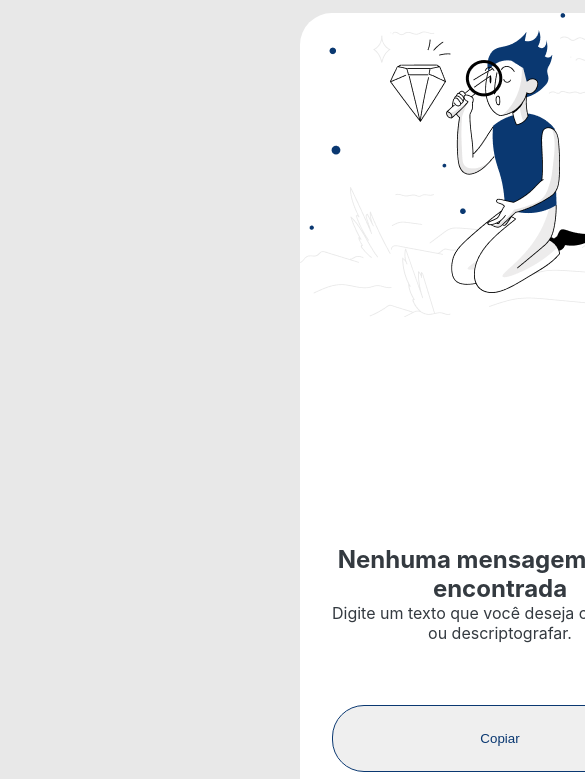
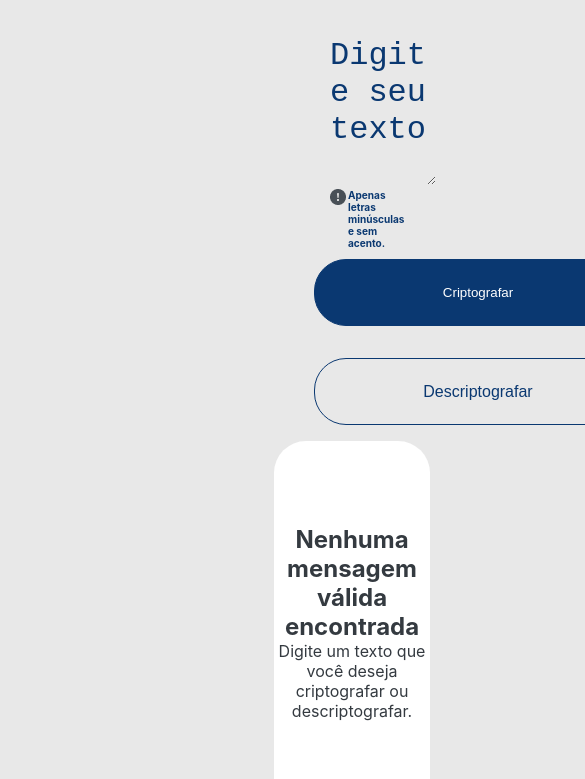
Before and after one commit to PedroHMBraz/decodificador.github.io, a plain HTML site: page index.html in a window 390 px wide. Shown: the part 65-844 px from the top of the page, 585 px wide, since content can reach past the window. Drawn offline with Linux system fonts and the light colour scheme.

Commit message:
responsibilidade

```diff
--- a/index.html
+++ b/index.html
@@ -20,8 +20,8 @@
                 <h6 class="alerta">Apenas letras minúsculas e sem acento.</h6>
             </div>
             <div class="botoes">
-                <button onclick="botaoCriptografar()" id ='chute' class="botao-encriptografar">Criptografar</button>
-                <button onclick="botaoDescriptografar()" id ='chute' class="botao-desencriptografar">Descriptografar</button>
+                <button onclick="botaoCriptografar()" class="botao-encriptografar">Criptografar</button>
+                <button onclick="botaoDescriptografar()" class="botao-desencriptografar">Descriptografar</button>
             </div>
         </section>
 
--- a/styles/style.css
+++ b/styles/style.css
@@ -13,24 +13,24 @@
 body {
     box-sizing: border-box; /* Faz com que os conteúdos "filhos" fiquem dentro do conteúdo "pai", neste caso, o body */
     color: var(--cor-texto-entrada);
-    margin-left: 10px;
-    padding-top: 10px;
+    margin-left: 0.625rem;
+    padding-top: 0.625rem;
     background-color: var(--cor-fundo);
     font-family: var(--fonte-texto);
 }
 
 
 .logo {
-    margin-left: 10px;
-    padding-top: 10px;
-    width: 120px;
+    margin-left: 0.625rem;
+    padding-top: 0.625rem;
+    width: 7.5rem;
 }
 
 .apresentacao {
     display: flex;
     flex-direction: row;
-    margin-bottom: 50px;
-    margin-left: 80px;
+    margin-bottom: 3.125rem;
+    margin-left: 5rem;
 }
 
 .apresentacao__conteudo1 {
@@ -41,13 +41,13 @@ body {
 .conteudo1__entrada {
     background-color: var(--cor-fundo);
     border: none;
-    margin-top: 40px;
-    margin-left: 240px;
+    margin-top: 2.5rem;
+    margin-left: 15rem;
     text-transform: lowercase;
     color: var(--cor-texto-entrada);
-    font-size: 32px;
+    font-size: 2rem;
     font-weight: 400;
-    width: 680px;
+    width: 42.5rem;
     height: 40rem;
 }
 
@@ -61,19 +61,19 @@ body {
 
 
 .exclamacao {
-    width: 16px;
-    height: 16px;
-    padding-right: 2px;
+    width: 1rem;
+    height: 1rem;
+    padding-right: 0.125rem;
 }
 
 
 .conteudo1__entrada__extra {
     display: flex;
     flex-direction: row;
-    font-size: 15px;
+    font-size: 0.938rem;
     font-style: normal;
-    margin-left: 240px;
-    margin-bottom: 10px;
+    margin-left: 15rem;
+    margin-bottom: 0.625rem;
 }
 
 
@@ -81,18 +81,18 @@ body {
     display: flex;
     flex-direction: row;
     justify-content: space-around;
-    width: 680px;
-    margin-left: 240px;
+    width: 42.5rem;
+    margin-left: 15rem;
 }
 
 .botao-encriptografar {
     background-color: var(--cor-texto-entrada);
     color: #FFFFFF;
     border: 1px solid var(--cor-texto-entrada);
-    border-radius: 32px;
-    padding: 24px;
-    width: 328px;
-    height: 67px;
+    border-radius: 2rem;
+    padding: 1.5rem;
+    width: 20.5rem;
+    height: 4.189rem;
     cursor: pointer;
 }
 
@@ -101,11 +101,11 @@ body {
     color: var(--cor-texto-entrada);
     font-size: 1rem;
     border: 1px #0A3871 solid;
-    border-radius: 32px;
-    width: 328px;
-    height: 67px;
+    border-radius: 2rem;
+    width: 20.5rem;
+    height: 4.189rem;
     cursor: pointer;
-    padding: 24px;
+    padding: 1.5rem
 }
 
 .apresentacao__conteudo2 {
@@ -118,12 +118,12 @@ body {
     background-image: url(/assets/home.png);
     background-repeat: no-repeat;
     border: none;
-    border-radius: 32px;
+    border-radius: 2rem;
     color: var(--cor-texto-entrada);
     position: fixed;
-    width: 400px;
+    width: 25rem;
     height: 50rem;
-    font-size: 32px;
+    font-size: 2rem;
     font-weight: 400;
     text-align: center;
     margin-top: 1rem;
@@ -134,10 +134,10 @@ body {
 }
 
 .mensagemvazio {
-    margin-left: 32px;
+    margin-left: 2rem;
     margin-top: 34.25rem;
-    width: 336px;
-    height: 67px;
+    width: 21rem;
+    height: 4.189rem;
     color: #343A40;
     text-align: center;
     position: absolute;
@@ -145,12 +145,12 @@ body {
 
 .botao__copiar {
     border: 1px solid var(--cor-texto-entrada);
-    border-radius: 32px;
+    border-radius: 2rem;
     color: var(--cor-texto-entrada);
-    padding: 24px;
-    width: 336px;
-    height: 67px;
-    margin-left: 32px;
+    padding: 1.5rem;
+    width: 21rem;
+    height: 4.189rem;
+    margin-left: 2rem;
     margin-top: 44.25rem;
     position: absolute;
     cursor: pointer;
@@ -158,5 +158,78 @@ body {
 
 @media (max-width: 1200px) {
 
+    .body {
+
+    }
+
+    .logo {
+        width: 2rem;
+    }
+
+    .apresentacao {
+        flex-direction: column;
+        width: 100%;
+        height: auto;
+    }
+
+    .apresentacao__conteudo1 {
+
+    }
+
+    .conteudo1__entrada {
+        margin-top: 2.5rem;
+        margin-left: 15rem;
+        width: 40%;
+        height: auto;
+    }
+
+    .botoes {
+
+        display: flex;
+        flex-direction: column;
+        justify-content: space-around;
+        width: 40%;
+        height: auto;
+        margin-left: 14rem;
+        gap: 2rem;
+    }
+
+    .botao-encriptografar{
+
+
+    }
+
+    .conteudo1__entrada__extra {
+
+    }
+
+    .apresentacao__conteudo2 {
+        width: 40%;
+        height: auto;
+    }
+
+    .saida {
+        background-image: none;
+        position: absolute;
+        width: 40%;
+        height: auto;
+        margin-left: 11.5rem;
+
+    }
+
+    .mensagemvazio {
+        position: absolute;
+        width: 40%;
+        height: auto;
+        margin-left: 11.5rem;
+        margin-top: 6.25rem;
+    }
+
+    .botao__copiar {
+        width: 30%;
+        height: auto;
+        margin-left: 14rem;
+        margin-top: 30.25rem
+    }
 
 }
```
